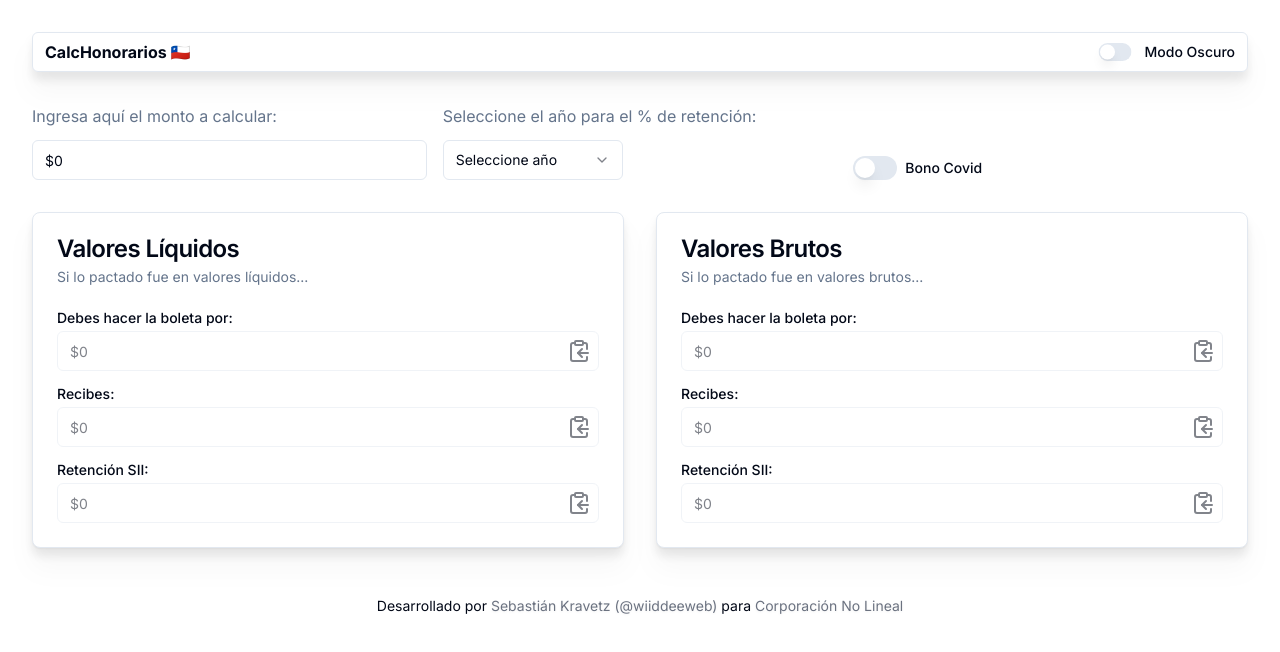
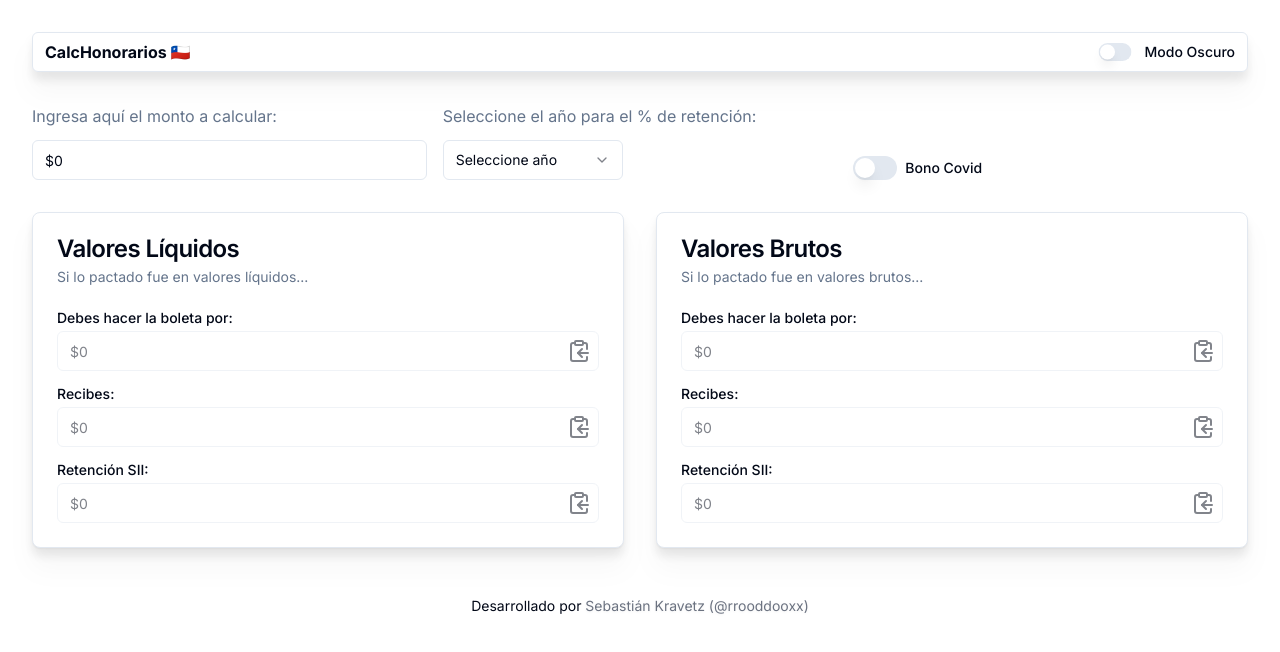
Before and after one commit to rrooddooxx/boleta_honorarios_sii, a Next.js app: page / in a window 1280 px wide. Shown: the top 652 px of the page. Built offline with nearby package versions, Linux system fonts and the light colour scheme.

Commit message:
chore: change author link and name in footer

```diff
--- a/app/page.tsx
+++ b/app/page.tsx
@@ -89,17 +89,10 @@
         <p className="text-center">
           Desarrollado por{" "}
           <a
-            href="https://github.com/wwiiddeeweb"
+            href="https://github.com/rrooddooxx"
             className="text-gray-500 hover:text-gray-400 dark:text-gray-300 dark:hover:text-gray-400 drop-shadow-sm"
           >
-            Sebastián Kravetz (@wiiddeeweb){" "}
-          </a>
-          para{" "}
-          <a
-            href="https://nolineal.cl"
-            className="text-gray-500 hover:text-gray-400 dark:text-gray-300 dark:hover:text-gray-400 drop-shadow-sm"
-          >
-            Corporación No Lineal
+            Sebastián Kravetz (@rrooddooxx)
           </a>
         </p>
       </div>
```
